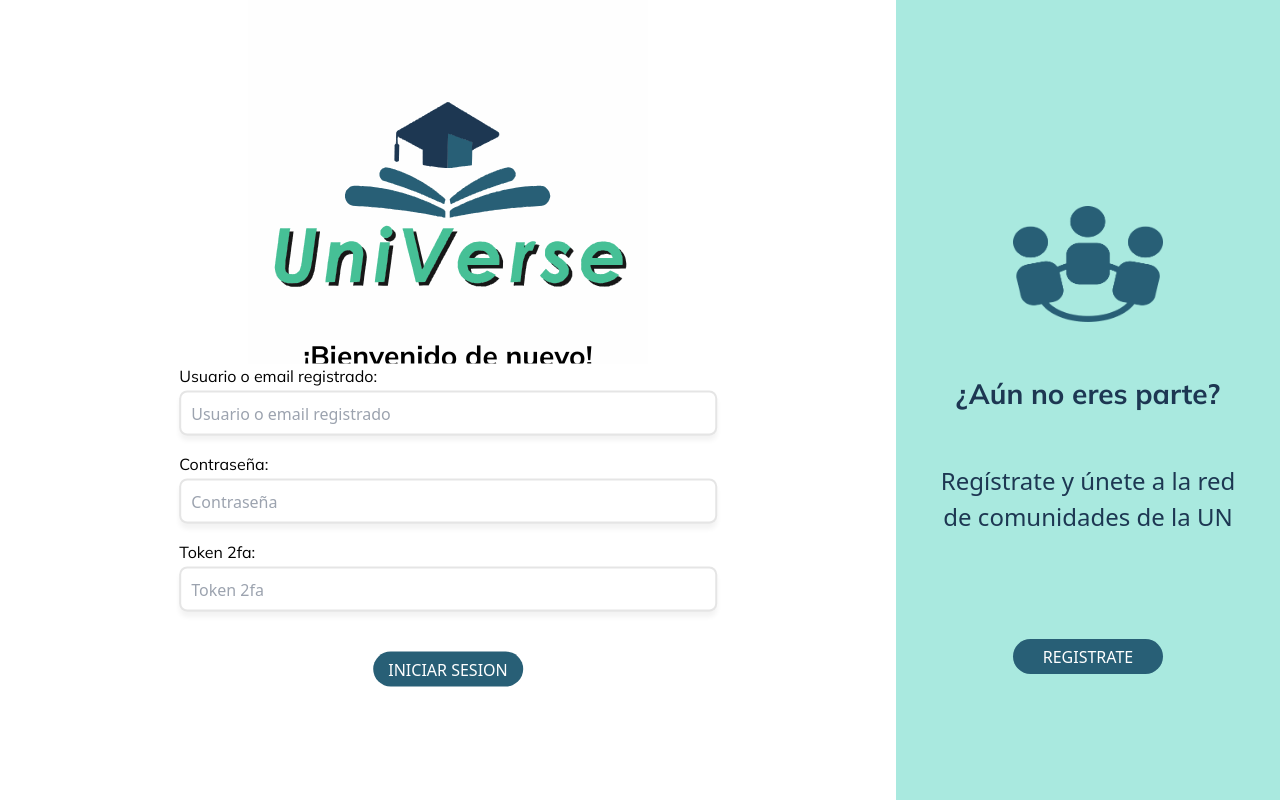
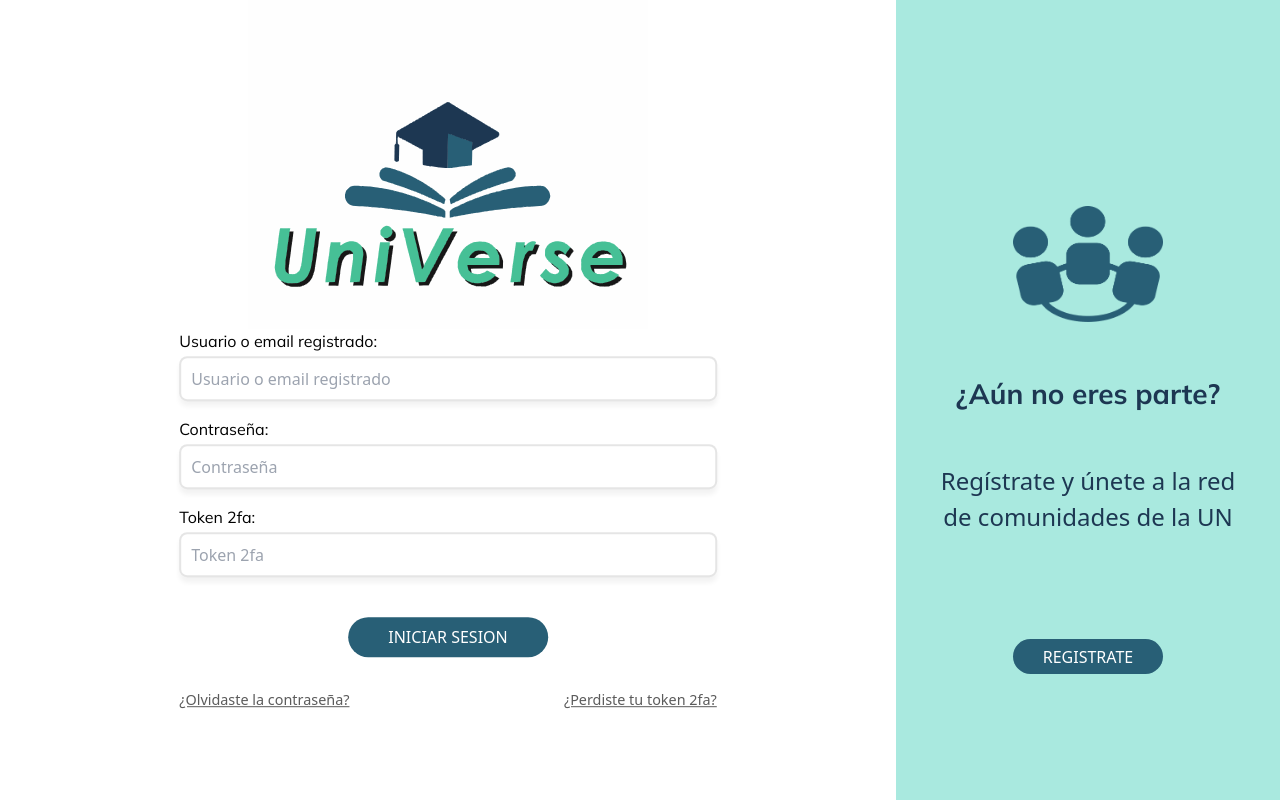
Before and after one commit to juandp1/UniVerse-Frontend, a Next.js app in the folder universe/: page /Login in a window 1280 px wide. Built offline with nearby package versions, Linux system fonts and the light colour scheme.

Commit message:
Add the change password with token

```diff
--- a/universe/pages/EditarPerfil.tsx
+++ b/universe/pages/EditarPerfil.tsx
@@ -15,6 +15,7 @@ import Recuadro from "universe/Component/Recuadro";
 import { GetServerSideProps } from "next/types";
 import nookies from 'nookies';
 import Cookies from "js-cookie";
+import styles from '/styles/loginStyle.module.css';
 
 export const getServerSideProps: GetServerSideProps = async (context) => {
 	context.res.setHeader("Cache-Control", "no-store, must-revalidate");
@@ -46,10 +47,9 @@ export const getServerSideProps: GetServerSideProps = async (context) => {
 
 const colorIcon = "#61EB8D";
 interface ProfileFormValues {
-    username: string;
-    email: string;
     act_password: string;
     new_password: string;
+    token_2fa: string;
 }
 
 const EditarPerfil = () => {
@@ -60,6 +60,7 @@ const EditarPerfil = () => {
     const [showRecuadro2, setShowRecuadro2] = useState(false);
     const [showRecuadro3, setShowRecuadro3] = useState(false);
     const [showRecuadro4, setShowRecuadro4] = useState(false);
+    const [showRecuadro5, setShowRecuadro5] = useState(false);
 
     const handleAceptarClick = () => {
         setShowRecuadro(false);
@@ -80,12 +81,27 @@ const EditarPerfil = () => {
 
     };
 
-    const initialValues: ProfileFormValues = {
-        username: "",
-        email: "",
+    const handleAceptarClick5 = () => {
+        setShowRecuadro5(false);
+
+    };
+
+    const [name, setName] = useState<string | null>(null);
+    useEffect(() => {
+        setName(localStorage.getItem("name"));
+    }, []);
+
+    const [email, setEmail] = useState<string | null>(null);
+    useEffect(() => {
+        setEmail(localStorage.getItem("email"));
+    }, []);
+
+
+    const initialValues: ProfileFormValues = ({
         act_password: "",
         new_password: "",
-    };
+        token_2fa: ""
+    });
 
     const router = useRouter();
     const [storedPassword, setStoredPassword] = useState<string | null>(null);
@@ -98,17 +114,6 @@ const EditarPerfil = () => {
 
 
     const validationSchema = Yup.object().shape({
-        username: Yup.string()
-            .trim('El nombre de usuario no puede comenzar ni terminar con espacios en blanco')
-            .matches(/^\S*$/, 'Los espacios no estan permitidos')
-            .required("Campo requerido")
-            .min(5, "El nombre de usuario debe incluir al menos 8 caracteres")
-            .max(15, "El nombre de usuario no debe sobrepasar los 15 caracteres"),
-        email: Yup.string()
-            .trim('El email no puede comenzar ni terminar con espacios en blanco')
-            .email("El email ingresado no es válido")
-            .matches(/^\S*$/, 'Los espacios no estan permitidos')
-            .required("Campo requerido"),
         act_password: Yup.string()
             .trim('La contraseña no puede comenzar ni terminar con espacios en blanco')
             .min(8, "La contraseña debe incluir al menos 8 caracteres")
@@ -120,6 +125,9 @@ const EditarPerfil = () => {
             .oneOf([Yup.ref("act_password")], "Las contraseñas no coinciden")
             .matches(/^\S*$/, 'Los espacios no estan permitidos')
             .required("Campo requerido"),
+        token_2fa: Yup.string()
+            .matches(/^\S*$/, 'Los espacios no estan permitidos')
+            .required("Campo requerido"),
     })
 
 
@@ -129,12 +137,12 @@ const EditarPerfil = () => {
 
         try {
             const res = await fetch(`http://127.0.0.1:3333/api/user/${localStorage.getItem("user_ID")}`, {
-                method: "PUT",
+                method: "POST",
                 headers: {
                     "Content-Type": "application/json",
-                    "Authorization": `Bearer ${Cookies.get("token")}`,
+                    Authorization: `Bearer ${localStorage.getItem("token")}`,
                 },
-                body: JSON.stringify({ "name": values.username, "email": values.email, "password": values.new_password })
+                body: JSON.stringify({ "name": name , "email": email, "password": values.new_password, "token_2fa": values.token_2fa })
             });
 
             if (res.ok) {
@@ -155,6 +163,8 @@ const EditarPerfil = () => {
                         setShowRecuadro4(true);
                         break;
                 }
+            } else if (res.status === 401) {
+                setShowRecuadro5(true);
             }
         } catch (error: any) {
             console.error('Error:', error);
@@ -192,33 +202,14 @@ const EditarPerfil = () => {
                     <form className={style.formProfile} onSubmit={formik.handleSubmit}>
                         <div className={style.inputContainer}>
                             <div className={style.component1}>
-                                <h4 style={{ alignSelf: 'flex-start', marginTop: '5px' }}>Cambiar nombre de usuario:</h4>
-                                <input
-                                    type="text"
-                                    id="username"
-                                    placeholder="Nuevo usuario"
-                                    className={`${style.inputUsername} ${formik.touched.username && formik.errors.username ? style.inputError : ""}`}
-                                    {...formik.getFieldProps("username")}
-                                />
-                                {formik.touched.username && formik.errors.username && (
-                                    <div className="errorMessage">{formik.errors.username}</div>
-                                )}
+                                <h4 style={{ alignSelf: 'flex-start', marginTop: '5px' }}>Nombre de usuario:</h4>
+                                <div className={style.textContainer}>
+                                    <div>
+                                        <h5>{name}</h5>
+                                    </div>
+                                </div>
 
-                                <h4 style={{ alignSelf: 'flex-start', marginTop: '20px' }}>Cambiar email registrado:</h4>
-                                <input
-                                    type="text"
-                                    id="email"
-                                    placeholder="Usuario o email registrado"
-                                    className={`${style.inputEmail} ${formik.touched.email && formik.errors.email ? style.inputError : ""}`}
-                                    {...formik.getFieldProps("email")}
-                                />
-                                {formik.touched.email && formik.errors.email && (
-                                    <div className="errorMessage">{formik.errors.email}</div>
-                                )}
-
-                            </div>
-                            <div className={style.component2}>
-                                <h4 style={{ alignSelf: 'flex-start', marginTop: '5px' }}>Ingrese su nueva contraseña:</h4>
+                                <h4 style={{ alignSelf: 'flex-start', marginTop: '20px' }}>Ingrese su nueva contraseña:</h4>
                                 <input
                                     type="password"
                                     id="act_password"
@@ -229,6 +220,16 @@ const EditarPerfil = () => {
                                 {formik.touched.act_password && formik.errors.act_password && (
                                     <div className="errorMessage">{formik.errors.act_password}</div>
                                 )}
+
+
+                            </div>
+                            <div className={style.component2}>
+                                <h4 style={{ alignSelf: 'flex-start', marginTop: '5px' }}>Email registrado:</h4>
+                                <div className={style.textContainer}>
+                                    <div>
+                                        <h5>{email}</h5>
+                                    </div>
+                                </div>
 
 
                                 <h4 style={{ alignSelf: 'flex-start', marginTop: '20px' }}>Confirmar contraseña:</h4>
@@ -246,8 +247,22 @@ const EditarPerfil = () => {
                             </div>
                         </div>
 
+                        <div className={styles.inputGroup}>
+                            <label htmlFor="password">Token 2fa:</label>
+                            <input
+                            type="password"
+                            id="token_2fa"
+                            placeholder="Token 2fa"
+                            className={`${styles.inputPassword} ${formik.touched.token_2fa && formik.errors.token_2fa ? styles.inputError : ""}`}
+                            {...formik.getFieldProps("token_2fa")}
+                            />
+                            {formik.touched.token_2fa && formik.errors.token_2fa && (
+                            <div className={styles.errorMessage}>{formik.errors.token_2fa}</div>
+                            )}
+                        </div>
+
                         <button type="submit" className={style.rectangleButton}>
-                            <h6>CONFIRMAR CAMBIOS</h6>
+                            <h6>Confirmar cambios</h6>
                         </button>
 
 
@@ -287,7 +302,11 @@ const EditarPerfil = () => {
                 </div>
             )}
 
-
+            {showRecuadro5 && (
+                <div className="modalOverlay">
+                    <Recuadro cerrar={handleAceptarClick5} titulo={'Token 2fa Incorrecto'} descripcion={'El token 2fa ingresado no corresponde, intentelo de nuevo'} />
+                </div>
+            )}
 
 
 
--- a/universe/pages/Login.tsx
+++ b/universe/pages/Login.tsx
@@ -50,7 +50,7 @@ const Login = () => {
         headers: {
           'Content-Type': 'application/json'
         },
-        body: JSON.stringify({ "name": values.username, "email": values.username, "password": values.password, "token": values.token})
+        body: JSON.stringify({ "name": values.username, "email": values.username, "password": values.password, "token": values.token })
       });
 
       if (res.ok) {
@@ -89,6 +89,14 @@ const Login = () => {
 
   const handleRegisterClick = () => {
     router.push('/Registro');
+  };
+
+  const handleRecoverPasswordClick = () => {
+    router.push('/RecoverPassword');
+  };
+
+  const handleLost2faClick = () => {
+    router.push('/Lost2fa');
   };
 
   return (
@@ -154,6 +162,31 @@ const Login = () => {
               <button type="submit" className={styles.loginButton}>
                 INICIAR SESION
               </button>
+
+              <div className={styles.containerq}>
+
+                <div className={styles.loginLink}>
+                  <span
+                    className={styles.loginText}
+                    onClick={handleRecoverPasswordClick}
+                    role="button"
+                  >
+                    ¿Olvidaste la contraseña?
+                  </span>
+                </div>
+
+                <div className={styles.loginLink}>
+                  <span
+                    className={styles.loginText}
+                    onClick={handleLost2faClick}
+                    role="button"
+                  >
+                    ¿Perdiste tu token 2fa?
+                  </span>
+                </div>
+
+              </div>
+
             </form>
           </div>
 
@@ -187,7 +220,7 @@ const Login = () => {
 
       {showRecuadro && (
         <div className="modalOverlay">
-          <Recuadro cerrar={handleAceptarClick} titulo={'Datos invalidos'} descripcion={'El email/usuario o la contraseña ingresados no existen o son incorrectos, intentalo de nuevo'} />
+          <Recuadro cerrar={handleAceptarClick} titulo={'Datos invalidos'} descripcion={'El email/usuario, la contraseña o el token ingresados no existen o son incorrectos, intentalo de nuevo'} />
         </div>
       )}
 
--- a/universe/styles/globals.css
+++ b/universe/styles/globals.css
@@ -244,8 +244,8 @@ button[type=submit] {
   display: flex;
   border-radius: 50px;
   background-color: #285F76;
-  width: 150px;
-  height: 35px;
+  /* width: 150px;
+  height: 35px; */
   justify-content: center;
   align-items: center;
 
--- a/universe/styles/loginStyle.module.css
+++ b/universe/styles/loginStyle.module.css
@@ -97,12 +97,17 @@
     border-radius: 50px;
     background-color: #285f76;
     color: #ffffff;
-    width: 160px;
+    width: 200px;
     height: 40px;
     align-self: center;
+    padding: 10px;
     margin-top: 1.5rem;
+    margin-bottom: 1.0rem;
   }
 
+  .noMargin {
+    margin: 0 !important;
+  }
 
   .iconImage {
     max-width: 100%;
@@ -136,6 +141,30 @@
     justify-content: center;
     align-items: center;
     margin-top: 5.5rem;
+  }
+
+
+  .containerq {
+    display: flex;
+    justify-content: space-between;
+    margin-bottom: 10px;
+  }
+
+  .loginLink {
+    margin-top: 1rem;
+    text-align: center;
+    color: #5b5b5b;
+    font-size: 0.9rem;
+  }
+
+  .loginText {
+    color: #5b5b5b;
+    text-decoration: underline;
+    cursor: pointer;
+  }
+
+  .loginText:hover {
+    color: #555;
   }
 
 
```
